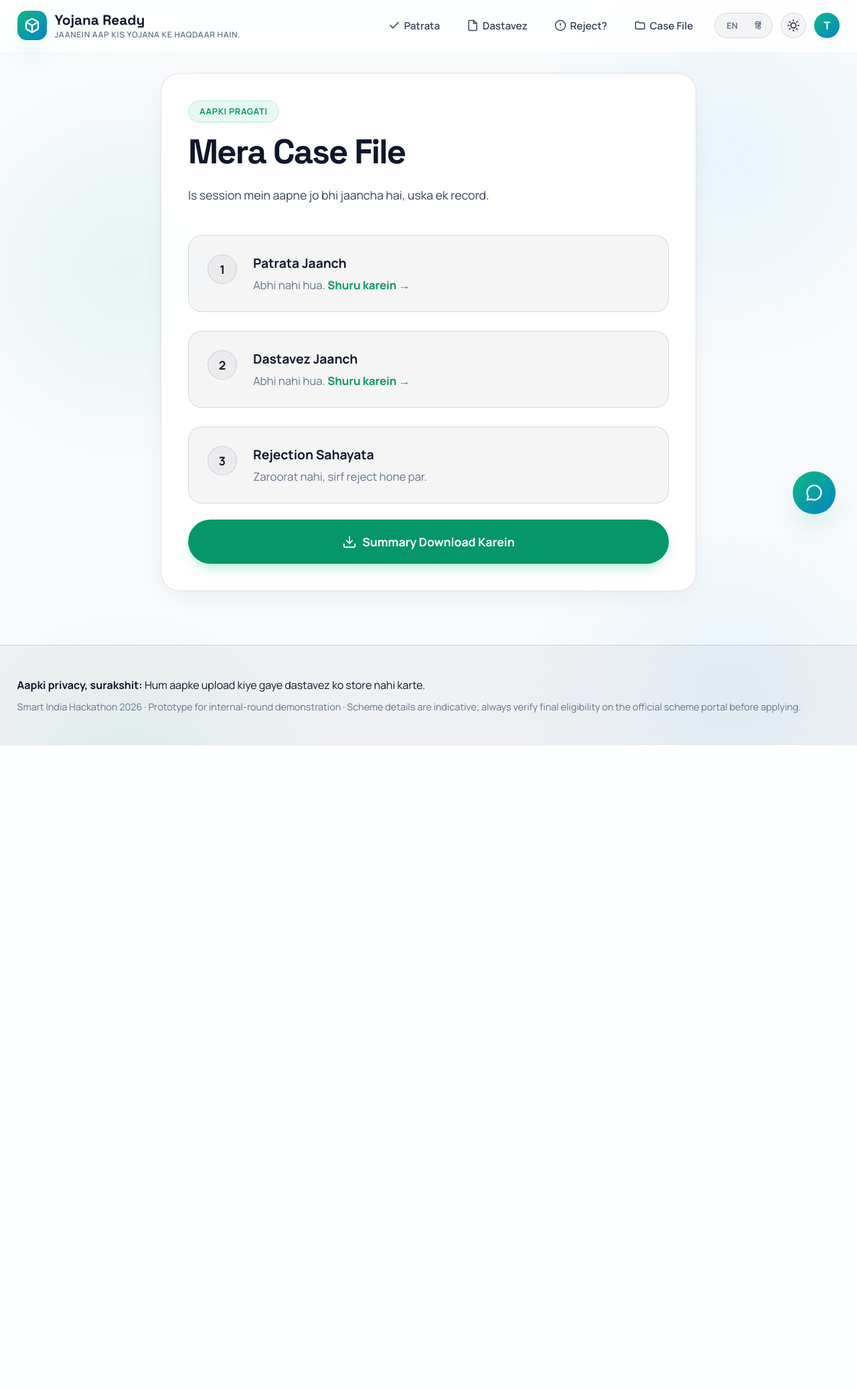
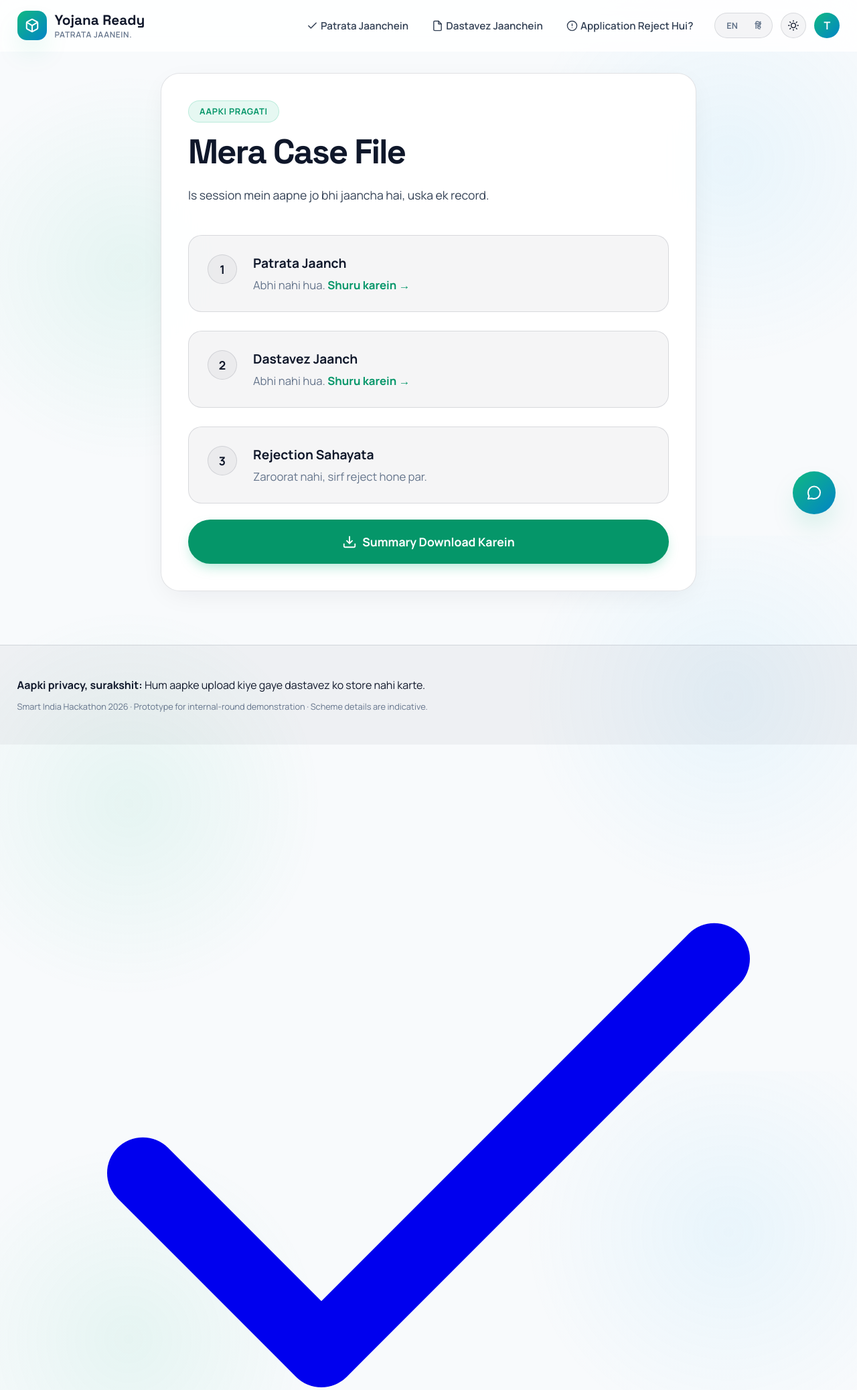
Before and after one commit to taranpreetk087/Yojana_Ready, a Flask app: page /case-file in a window 1280 px wide. Shown: the top 2076 px of the page at 67% size. Before the commit the page ends 1113 px from the top, so only its background shows below. Run offline with Flask 3, Linux system fonts and the light colour scheme; a user stored in the database is signed in.

Commit message:
Update base.html

```diff
--- a/templates/base.html
+++ b/templates/base.html
@@ -2,7 +2,8 @@
 <html lang="{{ lang }}" data-lang="{{ lang }}" data-theme="light">
 <head>
 <meta charset="UTF-8">
-<meta name="viewport" content="width=device-width, initial-scale=1.0, maximum-scale=1.0">
+<!-- The maximum-scale=1.0 prevents the phone from auto-zooming -->
+<meta name="viewport" content="width=device-width, initial-scale=1.0, maximum-scale=1.0, user-scalable=no">
 <title>{% block title %}Yojana Ready{% endblock %}</title>
 <link rel="stylesheet" href="{{ url_for('static', filename='css/style.css') }}">
 </head>
@@ -14,7 +15,7 @@
   <div class="header-inner">
     <a href="{{ url_for('landing') }}" class="brand">
       <div class="brand-mark">
-        <svg width="24" height="24" viewBox="0 0 24 24" fill="none" stroke="currentColor" stroke-width="2.2" stroke-linecap="round" stroke-linejoin="round">
+        <svg width="22" height="22" viewBox="0 0 24 24" fill="none" stroke="currentColor" stroke-width="2.2" stroke-linecap="round" stroke-linejoin="round">
            <path d="M21 16V8a2 2 0 0 0-1-1.73l-7-4a2 2 0 0 0-2 0l-7 4A2 2 0 0 0 3 8v8a2 2 0 0 0 1 1.73l7 4a2 2 0 0 0 2 0l7-4A2 2 0 0 0 21 16z"></path>
            <polyline points="3.27 6.96 12 12.01 20.73 6.96"></polyline>
            <line x1="12" y1="22.08" x2="12" y2="12"></line>
@@ -22,39 +23,35 @@
       </div>
       <span class="brand-text">
         <strong>Yojana Ready</strong>
-        <small>{{ 'Know what you qualify for. Never get stuck at rejection.' if lang == 'en' else 'Jaanein aap kis yojana ke haqdaar hain.' }}</small>
+        <small>{{ 'Know what you qualify for.' if lang == 'en' else 'Patrata Jaanein.' }}</small>
       </span>
     </a>
 
     <nav class="main-nav">
-      <!-- These become the Bottom App Bar on Mobile -->
-      <div class="nav-links">
+      <!-- Desktop Links (Hidden on Mobile) -->
+      <div class="desktop-links">
         <a href="{{ url_for('eligibility_questionnaire') }}" class="nav-link">
-          <svg width="18" height="18" viewBox="0 0 24 24" fill="none" stroke="currentColor" stroke-width="2.2" stroke-linecap="round" stroke-linejoin="round"><path d="M20 6L9 17l-5-5"/></svg>
-          <span>{{ 'Eligibility' if lang == 'en' else 'Patrata' }}</span>
+          <svg width="17" height="17" viewBox="0 0 24 24" fill="none" stroke="currentColor" stroke-width="2.2" stroke-linecap="round" stroke-linejoin="round" style="margin-right:0.25rem;"><path d="M20 6L9 17l-5-5"/></svg>
+          {{ 'Check Eligibility' if lang == 'en' else 'Patrata Jaanchein' }}
         </a>
         <a href="{{ url_for('document_upload') }}" class="nav-link">
-          <svg width="18" height="18" viewBox="0 0 24 24" fill="none" stroke="currentColor" stroke-width="2" stroke-linecap="round" stroke-linejoin="round"><path d="M14 2H6a2 2 0 0 0-2 2v16a2 2 0 0 0 2 2h12a2 2 0 0 0 2-2V8z"/><polyline points="14 2 14 8 20 8"/></svg>
-          <span>{{ 'Documents' if lang == 'en' else 'Dastavez' }}</span>
+          <svg width="17" height="17" viewBox="0 0 24 24" fill="none" stroke="currentColor" stroke-width="2" stroke-linecap="round" stroke-linejoin="round" style="margin-right:0.25rem;"><path d="M14 2H6a2 2 0 0 0-2 2v16a2 2 0 0 0 2 2h12a2 2 0 0 0 2-2V8z"/><polyline points="14 2 14 8 20 8"/></svg>
+          {{ 'Check Documents' if lang == 'en' else 'Dastavez Jaanchein' }}
         </a>
         <a href="{{ url_for('rejection_decoder') }}" class="nav-link">
-          <svg width="18" height="18" viewBox="0 0 24 24" fill="none" stroke="currentColor" stroke-width="2" stroke-linecap="round" stroke-linejoin="round"><circle cx="12" cy="12" r="10"/><line x1="12" y1="8" x2="12" y2="12"/><line x1="12" y1="16" x2="12.01" y2="16"/></svg>
-          <span>{{ 'Rejected?' if lang == 'en' else 'Reject?' }}</span>
-        </a>
-        <a href="{{ url_for('case_file_view') }}" class="nav-link">
-          <svg width="18" height="18" viewBox="0 0 24 24" fill="none" stroke="currentColor" stroke-width="2" stroke-linecap="round" stroke-linejoin="round"><path d="M3 7a2 2 0 0 1 2-2h4l2 2h8a2 2 0 0 1 2 2v8a2 2 0 0 1-2 2H5a2 2 0 0 1-2-2V7z"/></svg>
-          <span>{{ 'Case File' if lang == 'en' else 'Case File' }}</span>
+          <svg width="17" height="17" viewBox="0 0 24 24" fill="none" stroke="currentColor" stroke-width="2" stroke-linecap="round" stroke-linejoin="round" style="margin-right:0.25rem;"><circle cx="12" cy="12" r="10"/><line x1="12" y1="8" x2="12" y2="12"/><line x1="12" y1="16" x2="12.01" y2="16"/></svg>
+          {{ 'Application Rejected?' if lang == 'en' else 'Application Reject Hui?' }}
         </a>
       </div>
 
-      <!-- These stay at the Top on Mobile -->
+      <!-- Utilities (Always Visible) -->
       <div class="nav-utils">
         <span class="lang-toggle" aria-label="Language selection">
           <a href="{{ url_for('set_language', code='en') }}" class="{{ 'active' if lang == 'en' }}">EN</a>
           <a href="{{ url_for('set_language', code='hi') }}" class="{{ 'active' if lang == 'hi' }}">हिं</a>
         </span>
         <button type="button" class="theme-toggle-btn" id="theme-toggle">
-          <svg width="18" height="18" viewBox="0 0 24 24" fill="none" stroke="currentColor" stroke-width="2" stroke-linecap="round" stroke-linejoin="round"><circle cx="12" cy="12" r="5"/><line x1="12" y1="1" x2="12" y2="3"/><line x1="12" y1="21" x2="12" y2="23"/><line x1="4.22" y1="4.22" x2="5.64" y2="5.64"/><line x1="18.36" y1="18.36" x2="19.78" y2="19.78"/><line x1="1" y1="12" x2="3" y2="12"/><line x1="21" y1="12" x2="23" y2="12"/><line x1="4.22" y1="19.78" x2="5.64" y2="18.36"/><line x1="18.36" y1="5.64" x2="19.78" y2="4.22"/></svg>
+          <svg width="16" height="16" viewBox="0 0 24 24" fill="none" stroke="currentColor" stroke-width="2" stroke-linecap="round" stroke-linejoin="round"><circle cx="12" cy="12" r="5"/><line x1="12" y1="1" x2="12" y2="3"/><line x1="12" y1="21" x2="12" y2="23"/><line x1="4.22" y1="4.22" x2="5.64" y2="5.64"/><line x1="18.36" y1="18.36" x2="19.78" y2="19.78"/><line x1="1" y1="12" x2="3" y2="12"/><line x1="21" y1="12" x2="23" y2="12"/><line x1="4.22" y1="19.78" x2="5.64" y2="18.36"/><line x1="18.36" y1="5.64" x2="19.78" y2="4.22"/></svg>
         </button>
         {% if current_user %}
         <a href="{{ url_for('logout') }}" class="nav-user" title="{{ current_user.username }} (Log Out)">{{ current_user.username[0]|upper }}</a>
@@ -92,13 +89,13 @@
 <footer class="site-footer">
   <div class="footer-inner">
     <p style="color:var(--text-primary);"><strong>{{ 'Your privacy, respected:' if lang == 'en' else 'Aapki privacy, surakshit:' }}</strong> {{ 'We do not permanently store any document you upload. Everything is processed only for this check and then discarded.' if lang == 'en' else 'Hum aapke upload kiye gaye dastavez ko store nahi karte.' }}</p>
-    <p style="color:var(--text-muted);font-size:0.9rem;">Smart India Hackathon 2026 &middot; Prototype for internal-round demonstration &middot; Scheme details are indicative; always verify final eligibility on the official scheme portal before applying.</p>
+    <p style="color:var(--text-muted);font-size:0.8rem;">Smart India Hackathon 2026 &middot; Prototype for internal-round demonstration &middot; Scheme details are indicative.</p>
   </div>
 </footer>
 
 <div id="chat-widget">
   <button id="chat-toggle" aria-label="Open scheme assistant chat">
-    <svg width="28" height="28" viewBox="0 0 24 24" fill="none"><path d="M21 11.5C21 16.75 16.97 21 12 21C10.7 21 9.46 20.72 8.35 20.22L3 21L4.4 16.72C3.52 15.36 3 13.75 3 12C3 6.75 7.03 2.5 12 2.5C16.97 2.5 21 6.75 21 11.5Z" stroke="currentColor" stroke-width="2" stroke-linejoin="round"/></svg>
+    <svg width="24" height="24" viewBox="0 0 24 24" fill="none"><path d="M21 11.5C21 16.75 16.97 21 12 21C10.7 21 9.46 20.72 8.35 20.22L3 21L4.4 16.72C3.52 15.36 3 13.75 3 12C3 6.75 7.03 2.5 12 2.5C16.97 2.5 21 6.75 21 11.5Z" stroke="currentColor" stroke-width="2" stroke-linejoin="round"/></svg>
   </button>
   <div id="chat-panel" class="hidden">
     <div class="chat-panel-header">
@@ -108,13 +105,33 @@
     <div id="chat-messages" aria-live="polite" role="log"></div>
     <form id="chat-form">
       <input type="text" id="chat-input" placeholder="{{ 'Ask about a scheme...' if lang == 'en' else 'Kisi yojana ke baare mein poochein...' }}" autocomplete="off">
-      <button type="button" id="chat-mic" class="mic-btn" aria-label="{{ 'Speak your question' if lang == 'en' else 'Bolkar poochein' }}" title="{{ 'Speak your question' if lang == 'en' else 'Bolkar poochein' }}">
-        <svg width="20" height="20" viewBox="0 0 24 24" fill="none" aria-hidden="true"><path d="M12 15a3 3 0 0 0 3-3V6a3 3 0 0 0-6 0v6a3 3 0 0 0 3 3z" stroke="currentColor" stroke-width="2"/><path d="M19 11a7 7 0 0 1-14 0M12 19v3" stroke="currentColor" stroke-width="2" stroke-linecap="round"/></svg>
+      <button type="button" id="chat-mic" class="mic-btn" aria-label="Speak">
+        <svg width="18" height="18" viewBox="0 0 24 24" fill="none" aria-hidden="true"><path d="M12 15a3 3 0 0 0 3-3V6a3 3 0 0 0-6 0v6a3 3 0 0 0 3 3z" stroke="currentColor" stroke-width="2"/><path d="M19 11a7 7 0 0 1-14 0M12 19v3" stroke="currentColor" stroke-width="2" stroke-linecap="round"/></svg>
       </button>
-      <button type="submit" class="btn btn-primary" style="padding:0.5rem 1rem;">{{ 'Send' if lang == 'en' else 'Bhejein' }}</button>
+      <button type="submit" class="btn btn-primary" style="padding:0.5rem 1rem; font-size:0.9rem;">{{ 'Send' if lang == 'en' else 'Bhejein' }}</button>
     </form>
   </div>
 </div>
+
+<!-- Mobile Bottom App Bar (Hidden on Desktop) -->
+<nav class="mobile-bottom-bar">
+  <a href="{{ url_for('eligibility_questionnaire') }}">
+    <svg viewBox="0 0 24 24" fill="none" stroke="currentColor" stroke-width="2" stroke-linecap="round" stroke-linejoin="round"><path d="M20 6L9 17l-5-5"/></svg>
+    <span>{{ 'Eligibility' if lang == 'en' else 'Patrata' }}</span>
+  </a>
+  <a href="{{ url_for('document_upload') }}">
+    <svg viewBox="0 0 24 24" fill="none" stroke="currentColor" stroke-width="2" stroke-linecap="round" stroke-linejoin="round"><path d="M14 2H6a2 2 0 0 0-2 2v16a2 2 0 0 0 2 2h12a2 2 0 0 0 2-2V8z"/><polyline points="14 2 14 8 20 8"/></svg>
+    <span>{{ 'Documents' if lang == 'en' else 'Dastavez' }}</span>
+  </a>
+  <a href="{{ url_for('rejection_decoder') }}">
+    <svg viewBox="0 0 24 24" fill="none" stroke="currentColor" stroke-width="2" stroke-linecap="round" stroke-linejoin="round"><circle cx="12" cy="12" r="10"/><line x1="12" y1="8" x2="12" y2="12"/><line x1="12" y1="16" x2="12.01" y2="16"/></svg>
+    <span>{{ 'Rejected?' if lang == 'en' else 'Reject?' }}</span>
+  </a>
+  <a href="{{ url_for('case_file_view') }}">
+    <svg viewBox="0 0 24 24" fill="none" stroke="currentColor" stroke-width="2" stroke-linecap="round" stroke-linejoin="round"><path d="M3 7a2 2 0 0 1 2-2h4l2 2h8a2 2 0 0 1 2 2v8a2 2 0 0 1-2 2H5a2 2 0 0 1-2-2V7z"/></svg>
+    <span>{{ 'Case File' if lang == 'en' else 'Case File' }}</span>
+  </a>
+</nav>
 
 <script src="{{ url_for('static', filename='js/voice.js') }}"></script>
 <script src="{{ url_for('static', filename='js/main.js') }}"></script>
```
